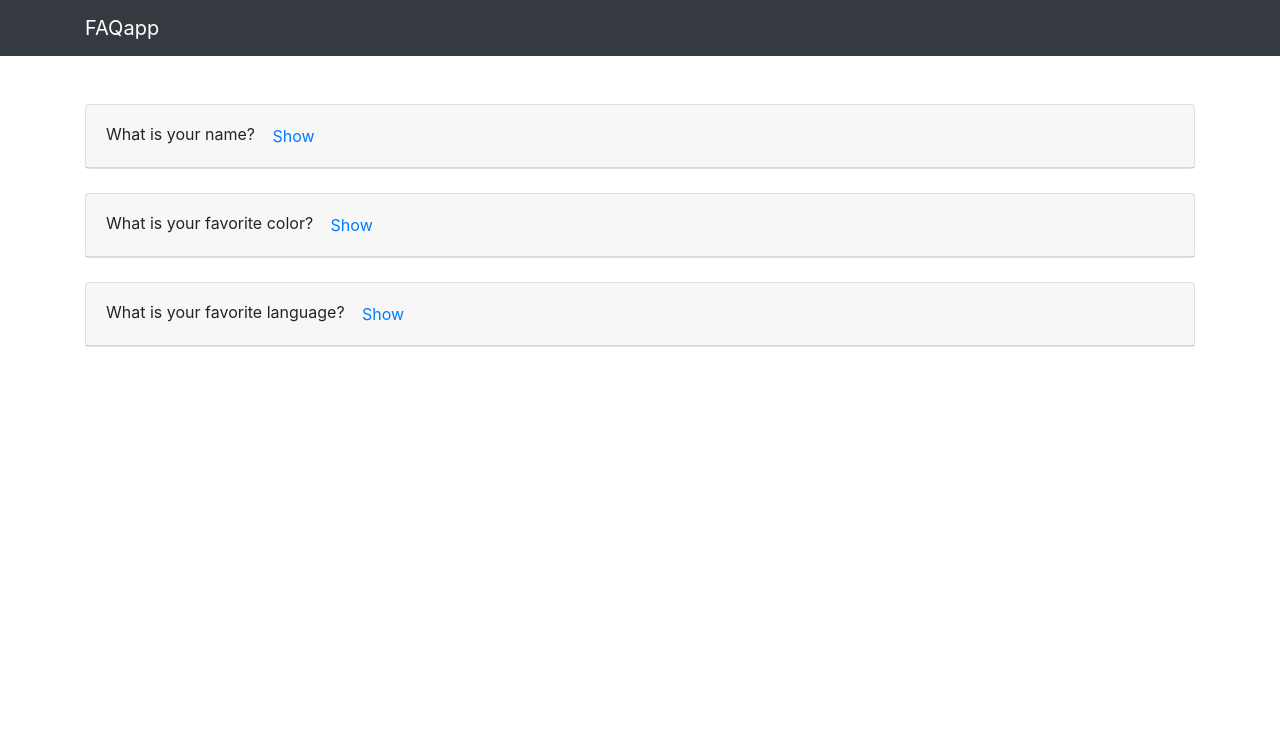
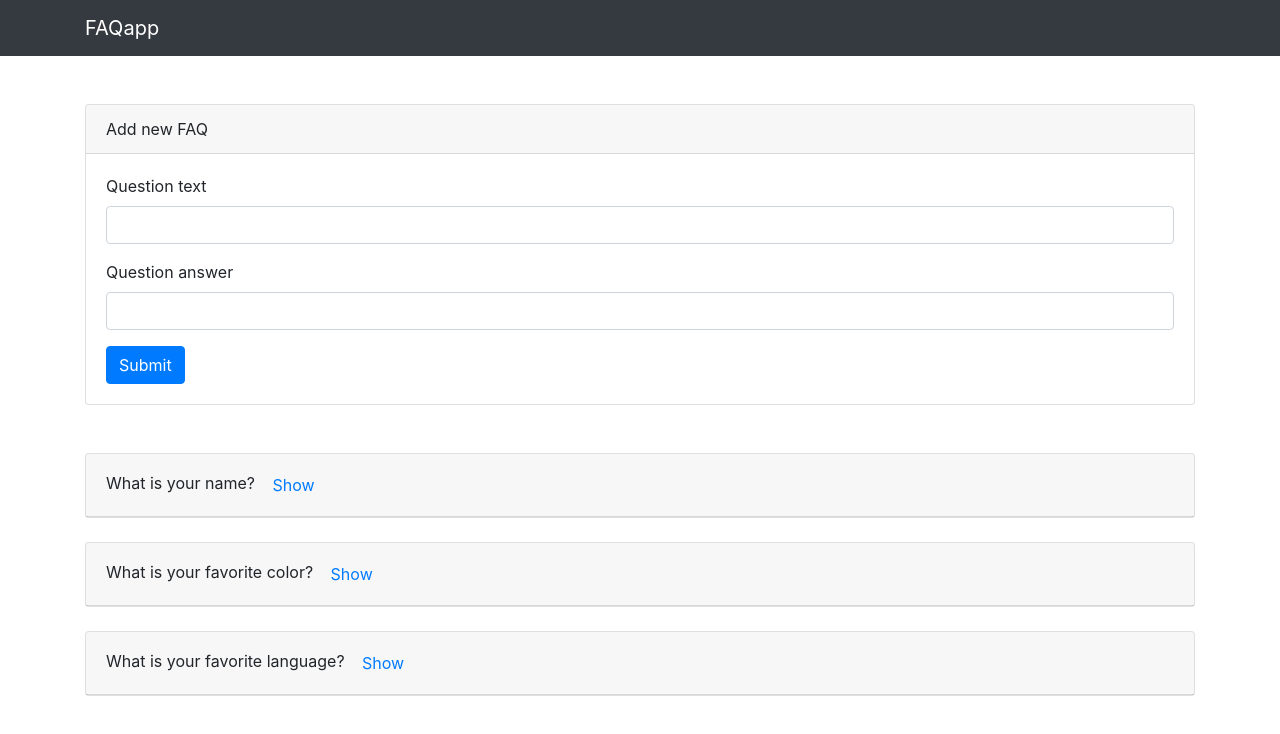
Before and after one commit to ksukoz/faqapp, an Angular app: page / in a window 1280 px wide. Shown: the top 734 px of the page. Built offline with nearby package versions, Linux system fonts and the light colour scheme.

Commit message:
Create form for new questions

```diff
--- /dev/null
+++ b/src/app/components/add-question/add-question.component.html
@@ -0,0 +1,17 @@
+<div class="card mb-5">
+  <div class="card-header">
+    Add new FAQ
+  </div>
+  <div class="card-body">
+    <form (submit)="addQuestion()">
+        <div class="form-group">
+          <label for="text">Question text</label>
+          <input type="text" class="form-control" [(ngModel)]="text" name="text"></div>
+        <div class="form-group">
+          <label for="text">Question answer</label>
+          <input type="text" class="form-control" [(ngModel)]="answer" name="answer">
+        </div>
+        <input type="submit" class="btn btn-primary" value="Submit">
+    </form>
+  </div>
+</div>
--- /dev/null
+++ b/src/app/components/add-question/add-question.component.ts
@@ -0,0 +1,25 @@
+import { Component, OnInit, Output, EventEmitter } from '@angular/core';
+import { Question } from '../../models/Question';
+
+@Component({
+  selector: 'app-add-question',
+  templateUrl: './add-question.component.html',
+  styleUrls: ['./add-question.component.css']
+})
+export class AddQuestionComponent implements OnInit {
+  @Output() questionAdded = new EventEmitter<Question>();
+
+  text:string;
+  answer:string;
+
+
+  constructor() { }
+
+  ngOnInit() {
+  }
+
+  addQuestion() {
+    this.questionAdded.emit({text: this.text,answer: this.answer,hide:true});
+  }
+
+}
--- a/src/app/components/question-list/question-list.component.html
+++ b/src/app/components/question-list/question-list.component.html
@@ -1 +1,2 @@
+<app-add-question (questionAdded)="addQuestion($event)"></app-add-question>
 <app-question  *ngFor="let question of questions" [question]="question"></app-question>
--- a/src/app/components/question-list/question-list.component.ts
+++ b/src/app/components/question-list/question-list.component.ts
@@ -18,4 +18,8 @@ export class QuestionListComponent implements OnInit {
     this.questions = this.dataService.getQuestions();
   }
 
+  addQuestion(question:Question) {
+    this.dataService.addQuestion(question);
+  }
+
 }
--- a/src/app/services/data.service.ts
+++ b/src/app/services/data.service.ts
@@ -1,5 +1,6 @@
 import { Injectable } from '@angular/core';
 import { Question } from '../models/Question';
+import { ThrowStmt } from '@angular/compiler';
 
 @Injectable({
   providedIn: 'root'
@@ -29,4 +30,8 @@ export class DataService {
   getQuestions() {
     return this.questions;
   }
+
+  addQuestion(question:Question) {
+    this.questions.unshift(question);
+  }
 }
```
Also changed, not shown: src/app/app.module.ts (+6 -2 lines), src/app/components/add-question/add-question.component.css (added), 1 other file (tests, documents, lock files or other folders).
